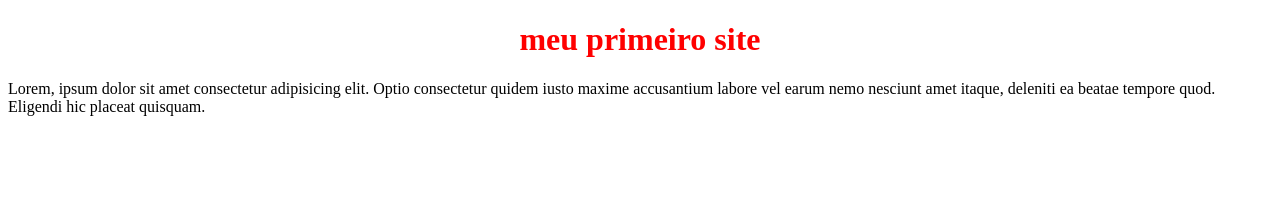
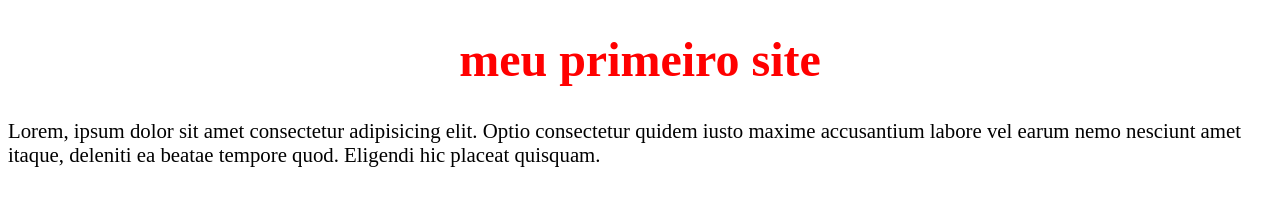
Before and after one commit to GabrielSilvaDeAzevedoPalacio/cursoJavascript, a plain HTML site: page index.html in a window 1280 px wide. Drawn offline with Linux system fonts and the light colour scheme.

Commit message:
font size

```diff
--- a/index.html
+++ b/index.html
@@ -6,8 +6,8 @@
     <title>Document</title>
 </head>
 <body>
-    <h1 style="color:red; text-align: center;">meu primeiro site</h1>
-    <p>Lorem, ipsum dolor sit amet consectetur adipisicing elit. Optio consectetur quidem iusto maxime accusantium labore vel earum nemo nesciunt amet itaque, deleniti ea beatae tempore quod. Eligendi hic placeat quisquam.</p>
+    <h1 style="color:red; text-align: center; font-size: 3rem;">meu primeiro site</h1>
+    <p style="font-size: 1.3rem;">Lorem, ipsum dolor sit amet consectetur adipisicing elit. Optio consectetur quidem iusto maxime accusantium labore vel earum nemo nesciunt amet itaque, deleniti ea beatae tempore quod. Eligendi hic placeat quisquam.</p>
     <script> src="script.js"</script>
 </body>
 </html>
```
